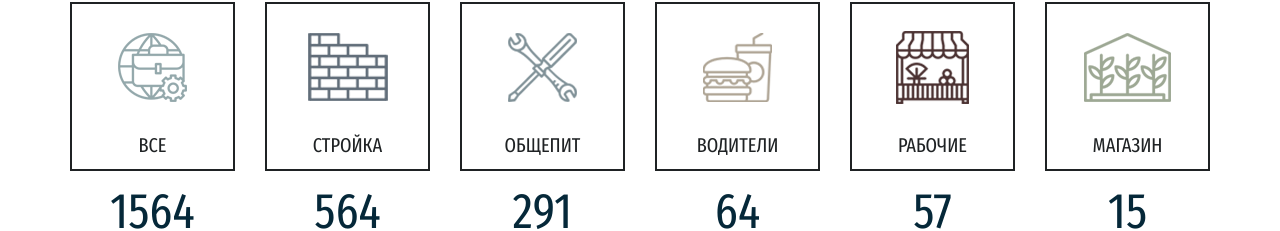
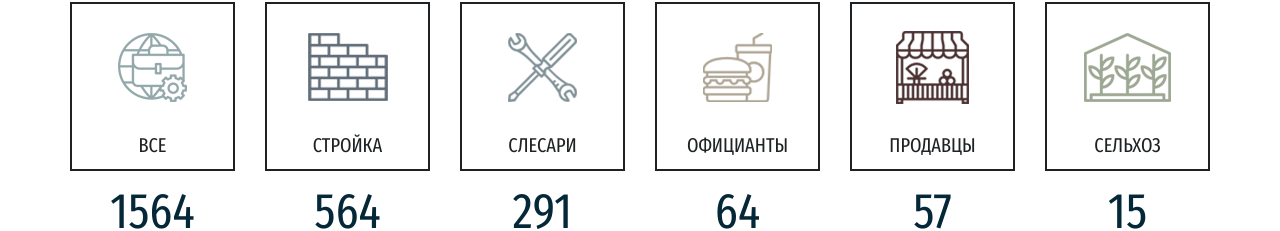
Before and after one commit to Gennad-r/poland-vacancy, a website: page app/index.html in a window 1280 px wide. Shown: the part 497-728 px from the top of the page. Drawn offline with Linux system fonts and the light colour scheme.

Commit message:
small text changes for customer

```diff
--- a/app/index.html
+++ b/app/index.html
@@ -120,25 +120,25 @@
 			</div>
 			<div class="col-md-2 col-xs-6">
 				<a href="#"><div class="vacancy-pic-box vacancy-food">
-						<div>Общепит</div>
+						<div>Слесари</div>
 					</div></a>
 			<div class="vacancy-counter">291</div>
 			</div>
 			<div class="col-md-2 col-xs-6">
 				<a href="#"><div class="vacancy-pic-box vacancy-drive">
-						<div>Водители</div>
+						<div>Официанты</div>
 					</div></a>
 			<div class="vacancy-counter">64</div>
 			</div>
 			<div class="col-md-2 col-xs-6">
 				<a href="#"><div class="vacancy-pic-box vacancy-worker">
-						<div>Рабочие</div>
+						<div>Продавцы</div>
 					</div></a>
 			<div class="vacancy-counter">57</div>
 			</div>
 			<div class="col-md-2 col-xs-6">
 				<a href="#"><div class="vacancy-pic-box vacancy-sale">
-						<div>Магазин</div>
+						<div>Сельхоз</div>
 					</div></a>
 			<div class="vacancy-counter">15</div>
 			</div>
```
